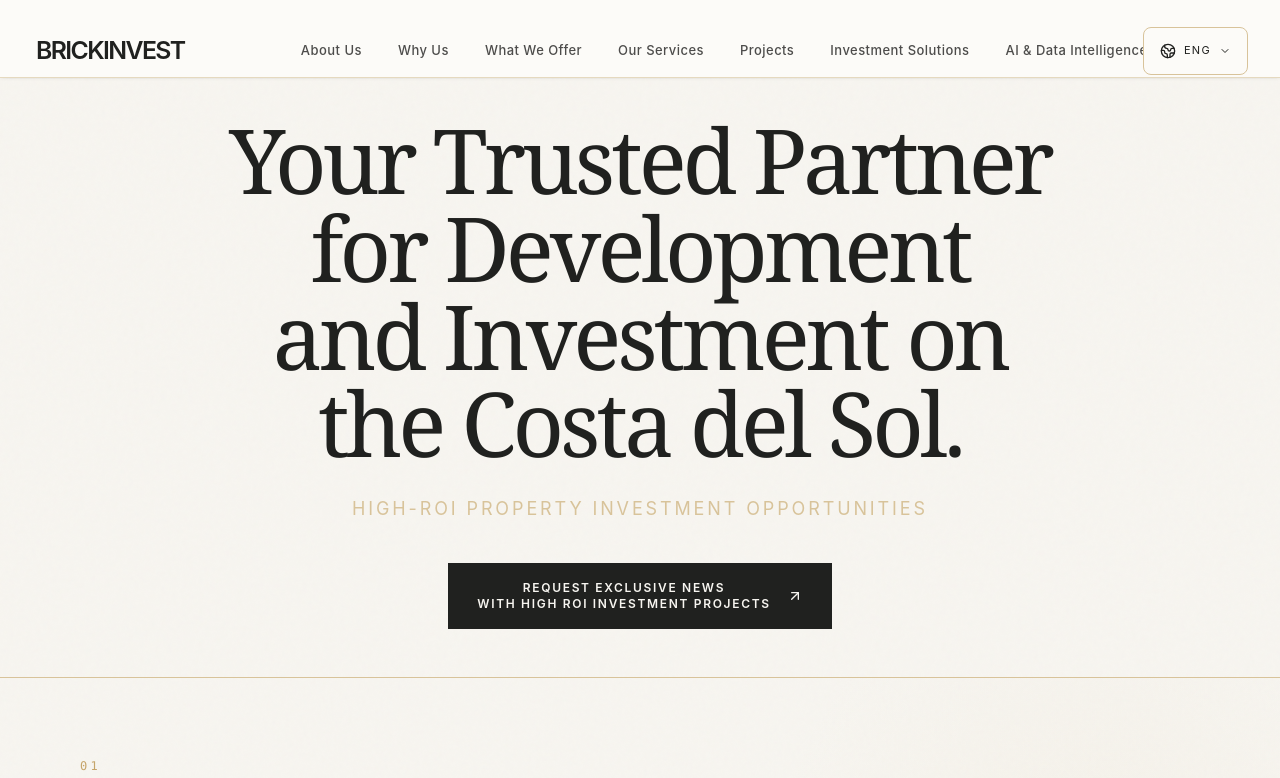
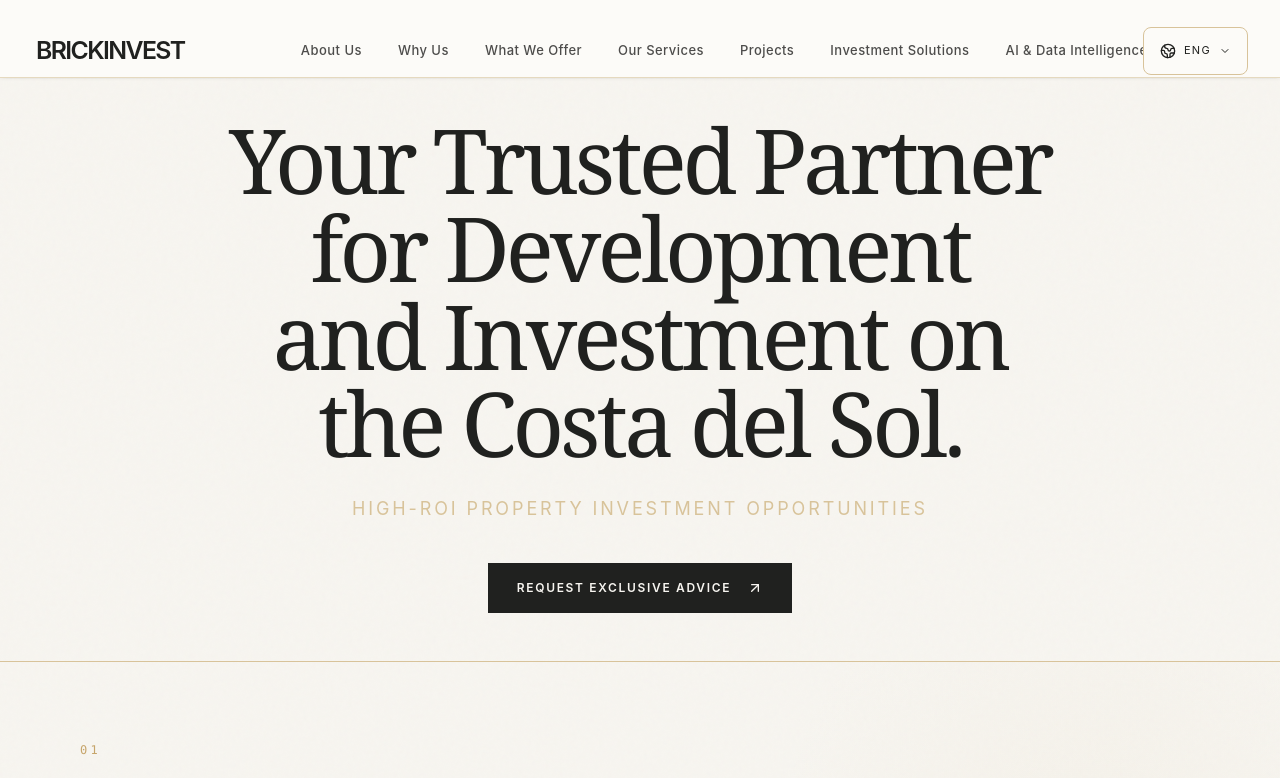
Before and after one commit to zdazix/brickinvest, a React (Vite) app in the folder app-1/: page / in a window 1280 px wide. Shown: the top 778 px of the page. Built offline with nearby package versions, Linux system fonts and the light colour scheme.

Commit message:
Change the Hero CTA button text to:
Amazi-Operation-Id: task:1a52d881-2ded-4087-855c-d13068def076
Amazi-Operation-Payload: 92d64e3b40a035ecbb2a59093dff303a19d94bc03c58a55e423abf296b937943

```diff
--- a/app-1/src/pages/home/components/HeroSection.tsx
+++ b/app-1/src/pages/home/components/HeroSection.tsx
@@ -274,11 +274,7 @@ export const HeroSection = () => {
             data-cursor-magnetic
             onClick={() => setQuizOpen(true)}
           >
-            <span>
-              REQUEST EXCLUSIVE NEWS
-              <br />
-              WITH HIGH ROI INVESTMENT PROJECTS
-            </span>
+            <span>REQUEST EXCLUSIVE ADVICE</span>
             <ArrowUpRight className="size-4 transition-transform duration-300 group-hover:translate-x-1" />
           </button>
         </div>
```
